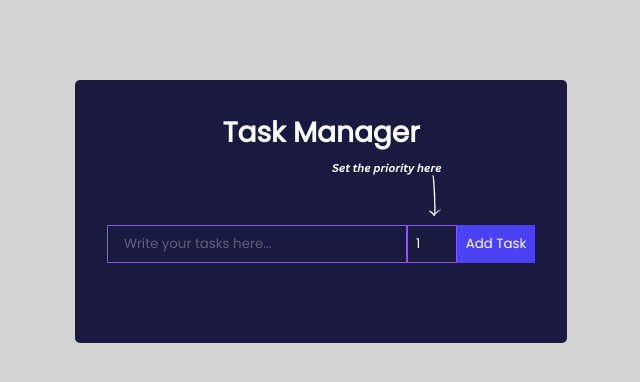
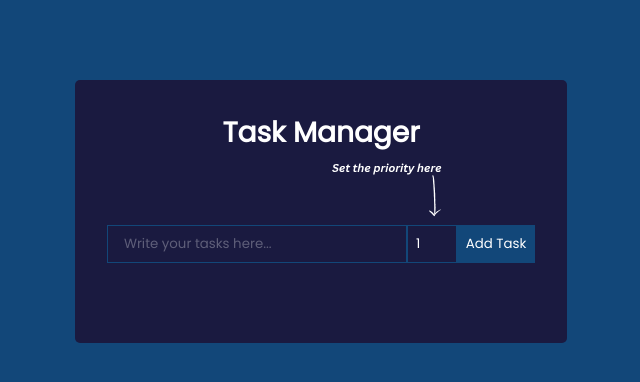
Before and after one commit to MichaelRaatsPro/TaskManager, a React (Create React App) app in the folder task-manager/: page / in a window 1280 px wide. Shown: the top 382 px of the page, without its empty margins (319-959 px from the left). Built offline with nearby package versions, Linux system fonts and the light colour scheme.

Commit message:
changed colours

```diff
--- a/task-manager/src/App.css
+++ b/task-manager/src/App.css
@@ -12,7 +12,7 @@ App{
 }
 
 body {
-  background: lightgrey;
+  background: #124779;
   display: flex;
   justify-content: center;
   align-items: center;
@@ -46,7 +46,7 @@ h1 {
 .todo-input {
   outline: none;
   background: none;
-  border: 1px solid #8758ff;
+  border: 1px solid #124779;
   padding: 0.5rem 1rem;
   margin-top: 0rem;
   margin-bottom: 2rem;
@@ -62,13 +62,13 @@ h1 {
   background: none;
   color: #fff;
   width: 50px;
-  border: 1px solid #8758ff;
+  border: 1px solid #124779;
   padding: 0.5rem;
   cursor: pointer;
 }
 
 .todo-btn {
-  background: #4b42f5;
+  background: #124779;
   color: #fff;
   border: none;
   padding: 0.55rem;
@@ -79,7 +79,7 @@ h1 {
   display: flex;
   justify-content: space-between;
   align-items: center;
-  background: #4b42f5;
+  background: #124779;
   color: #fff;
   padding: 0.75rem 1rem;
   border-radius: 5px;
--- a/task-manager/src/components/TodoForm.js
+++ b/task-manager/src/components/TodoForm.js
@@ -40,7 +40,7 @@ export const TodoForm = ({addTodo}) => {
            value = {priority}
            onChange = {(e) => setPriority(parseInt(e.target.value))} />
         <button type = "submit" className = "todo-btn">Add Task</button>
-        {alertIsVisible && <Alert variant="filled" severity="error">Please set name and priority for your task</Alert>}
+        {alertIsVisible && <Alert variant="filled" severity="error" style = {{backgroundColor: "#4b42f5"}}>Please set name and priority for your task </Alert>}
     </form>
     </>
   )
```
